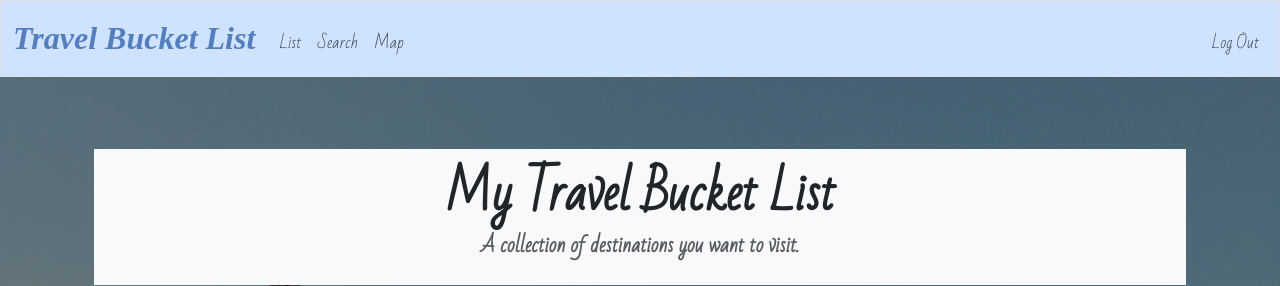
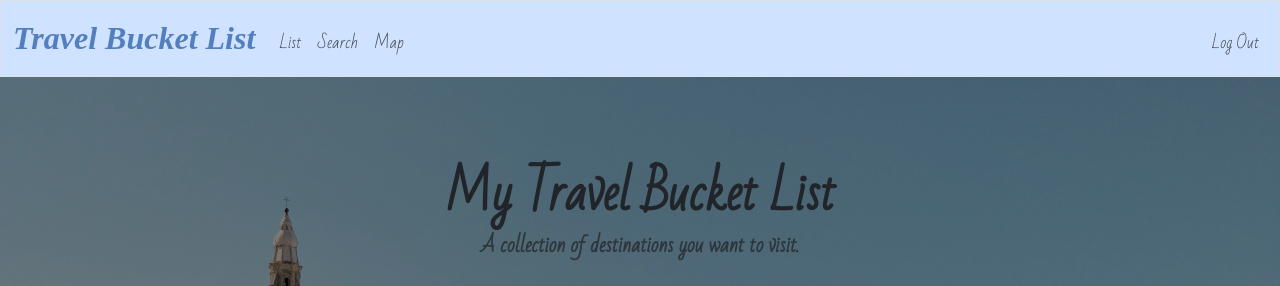
Before and after one commit to SliderCO-007/travel-bucket-list, a Flask app: page / in a window 1280 px wide. Shown: the top 286 px of the page. Run offline with Flask 3, Linux system fonts and the light colour scheme; the visitor is signed in with stand-in values (Sample User, id 1); data comes from the database, SQL or seed files in the repository; both versions use the stored data as it was after the commit; data that the repository does not hold is empty; some libraries are stand-ins or nearby versions.

Commit message:
Functioning pages pre-redesign

```diff
--- a/templates/list.html
+++ b/templates/list.html
@@ -2,7 +2,7 @@
 body_class %}list-background {% if bucket_lists %}overlay{% endif %} {%
 endblock%} {% block main %}
 <div class="container mt-4">
-  <div class="bg-light p-2 text-dark bg-opacity-90 text-center mb-5">
+  <div class="p-2 text-dark text-center mb-5">
     <h1 class="display-5 fw-bold pt-2">My Travel Bucket List</h1>
     <p class="fw-bolder lead text-muted">
       A collection of destinations you want to visit.
@@ -14,7 +14,7 @@ endblock%} {% block main %}
     <!-- Cards will be dynamically inserted here by JavaScript -->
   </div>
   {% else %}
-  <div class="bg-light p-2 text-dark bg-opacity-85 text-center rounded">
+  <div class="p-2 text-dark text-center rounded">
     <h1>There are no destinations in your Travel Bucket List</h1>
     <h3 class="mt-3">
       Click <a href="/search" class="alert-link">here</a> to add a destination.
```
Also changed, not shown: database.db.
